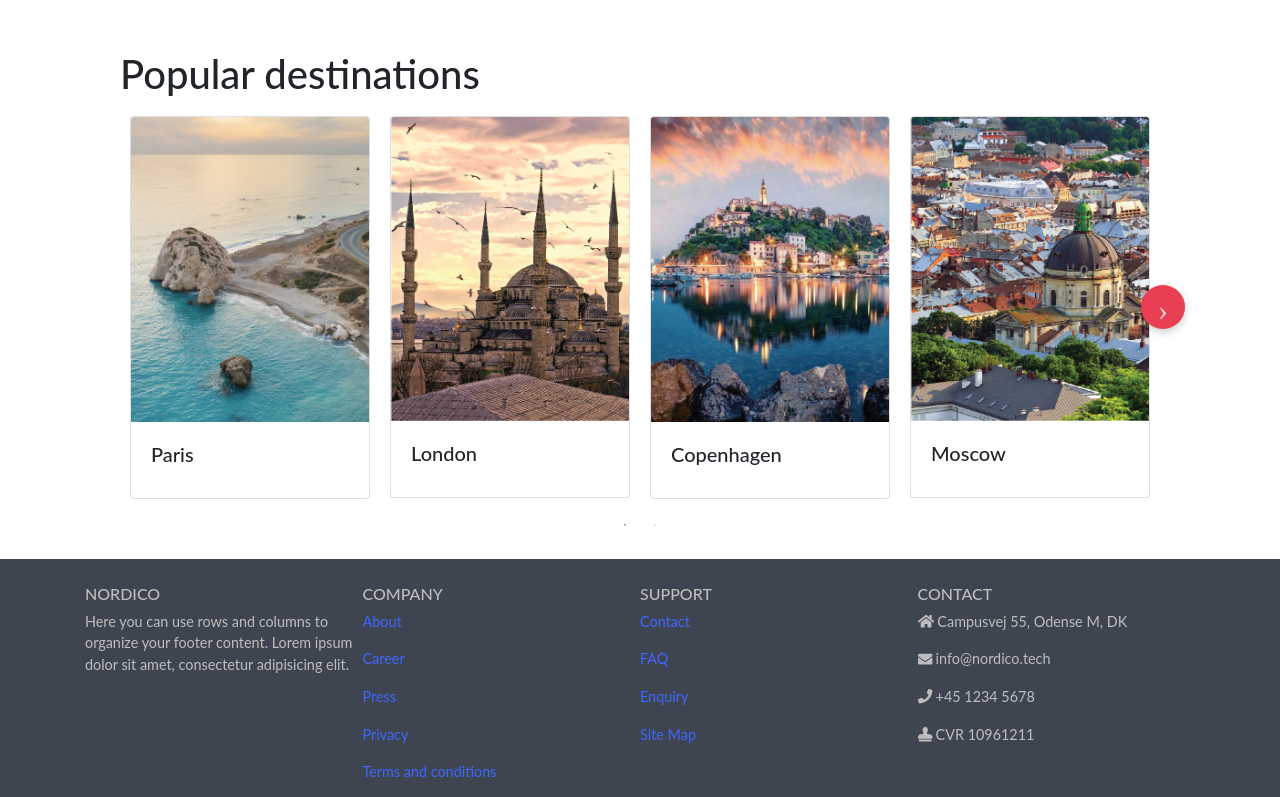
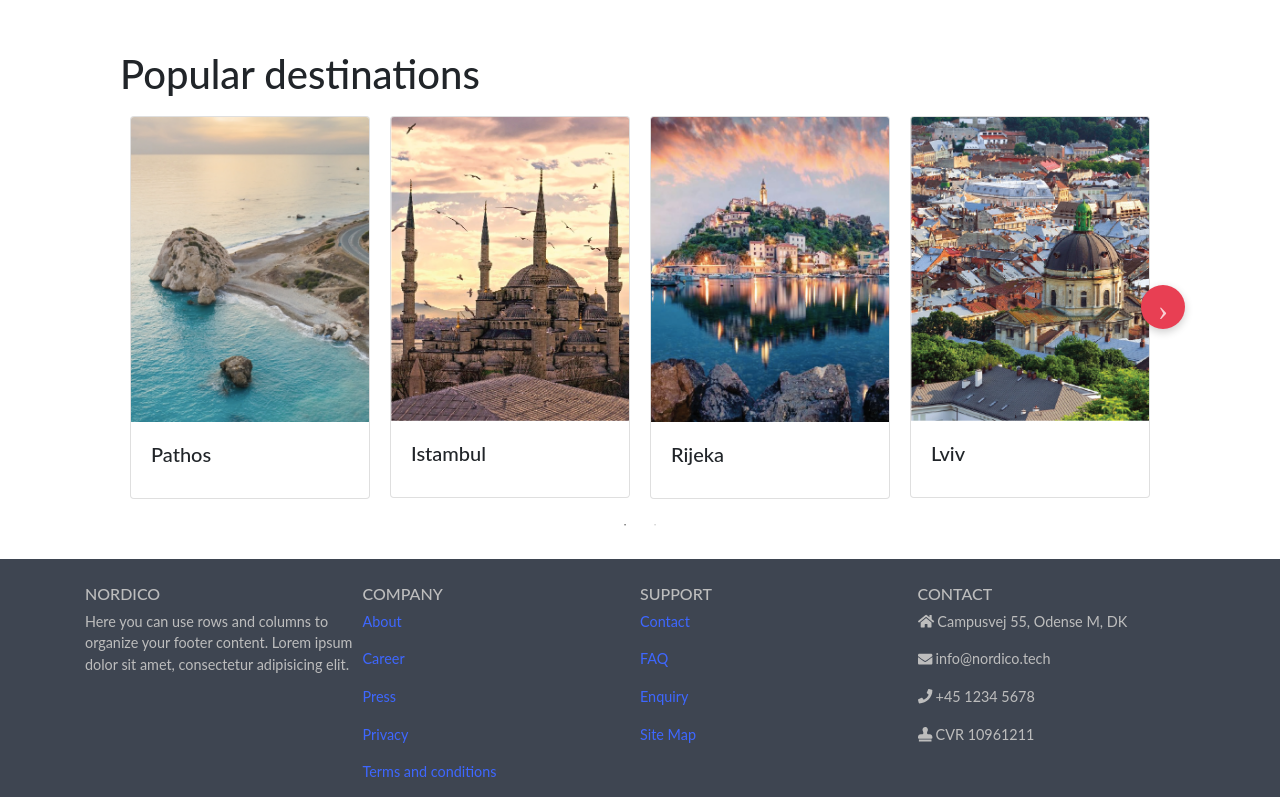
Before and after one commit to siigdev/Travelbunny-Web, a React (Create React App) app: page /#/ in a window 1280 px wide. Shown: the part 1048-1845 px from the top of the page. Built offline with nearby package versions, Linux system fonts and the light colour scheme.

Commit message:
Updated names
I, Tiago Rangel, brother of André Rangel (CEO of Nordico), changed the names bellow the pictures for the correct ones.
17:08, Portugal, Lisbon
Monday January 25, 2021

```diff
--- a/src/components/landing_page/PopularDestinations.jsx
+++ b/src/components/landing_page/PopularDestinations.jsx
@@ -29,31 +29,31 @@ export default class PopularDestinations extends Component {
                     <Card>
                         <Card.Img variant="top" src={one} />
                         <Card.Body>
-                            <Card.Title>Paris</Card.Title>
+                            <Card.Title>Pathos</Card.Title>
                         </Card.Body>
                     </Card>
                     <Card>
                         <Card.Img variant="top" src={two} />
                         <Card.Body>
-                            <Card.Title>London</Card.Title>
+                            <Card.Title>Istambul</Card.Title>
                         </Card.Body>
                     </Card>
                     <Card>
                         <Card.Img variant="top" src={three} />
                         <Card.Body>
-                            <Card.Title>Copenhagen</Card.Title>
+                            <Card.Title>Rijeka</Card.Title>
                         </Card.Body>
                     </Card>
                     <Card>
                         <Card.Img variant="top" src={four} />
                         <Card.Body>
-                            <Card.Title>Moscow</Card.Title>
+                            <Card.Title>Lviv</Card.Title>
                         </Card.Body>
                     </Card>
                     <Card>
                         <Card.Img variant="top" src={five} />
                         <Card.Body>
-                            <Card.Title>New York City</Card.Title>
+                            <Card.Title>Rome</Card.Title>
                         </Card.Body>
                     </Card>
                 </Slider>
```
